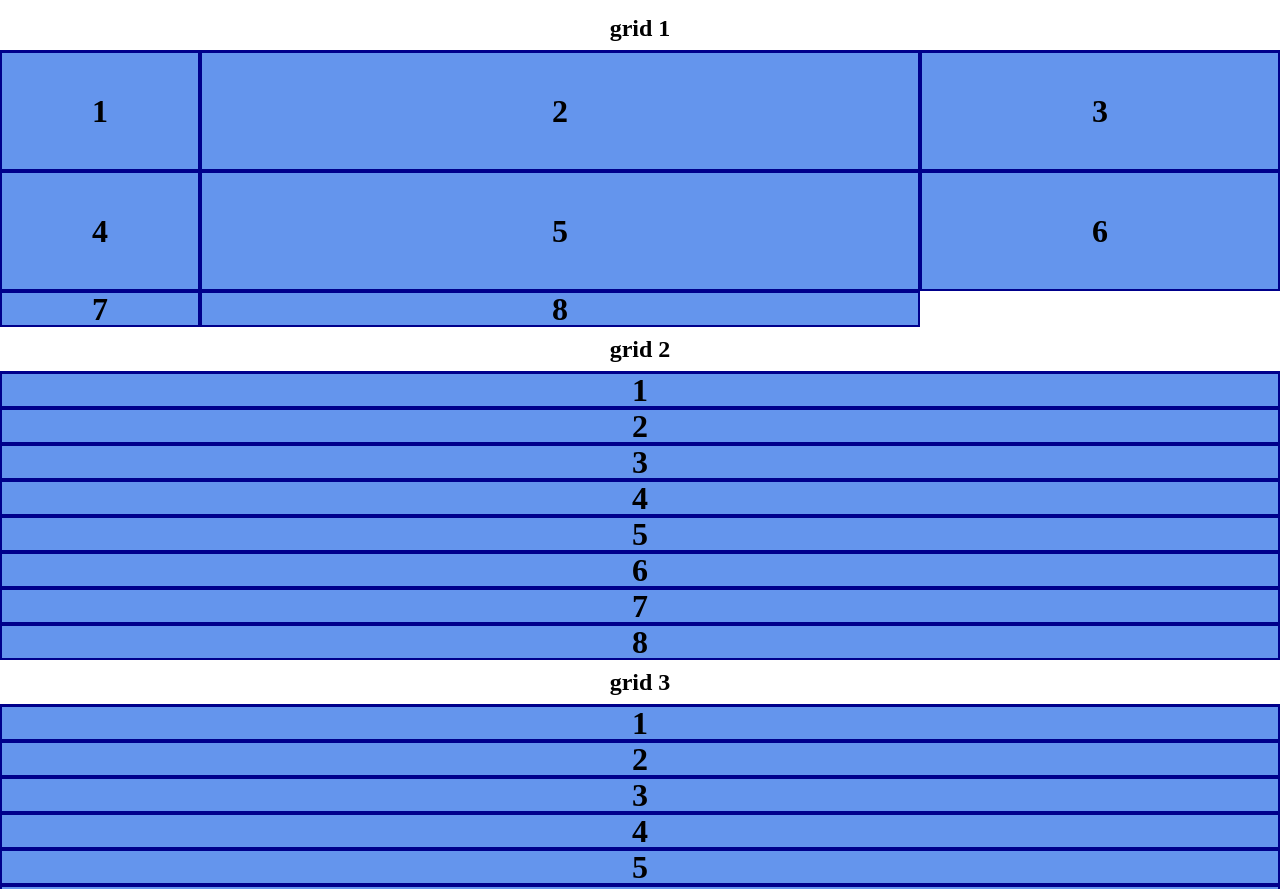
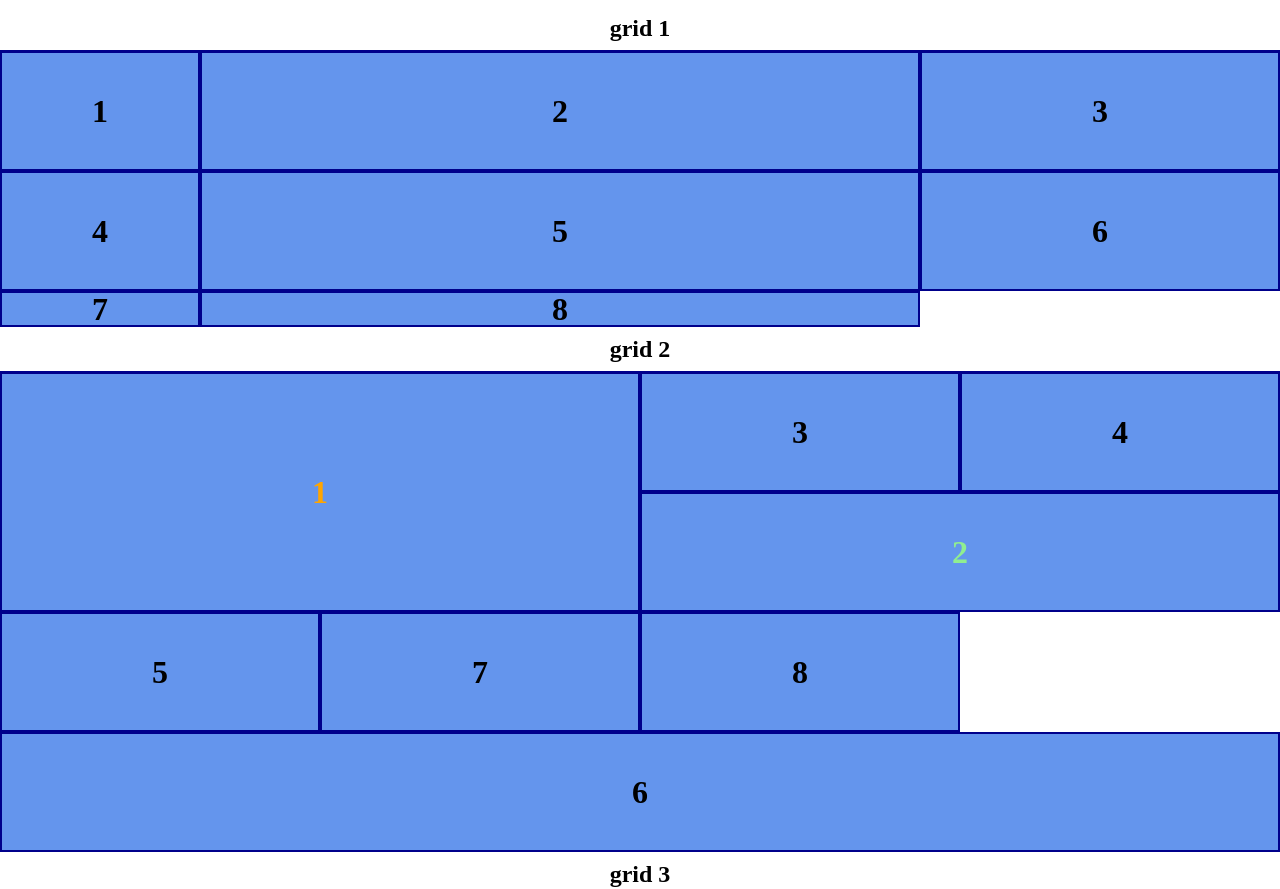
Before and after one commit to turc0228/f26-week11, a plain HTML site: page index.html in a window 1280 px wide. Shown: the part 70-959 px from the top of the page. Drawn offline with Linux system fonts and the light colour scheme.

Commit message:
stylesheet changes

```diff
--- a/styles/style.css
+++ b/grids.css
@@ -189,3 +189,67 @@ section.one article {
     in the template below, the third row won't have an height */
     grid-template-rows: 120px 120px;
 }
+
+section.two article {
+    display: grid;
+
+    /* repeat lets you define any number of rows/columns to take up the same amount of space */
+    grid-template-columns: repeat(4, 1fr);
+
+    /* grid-auto-rows tells all rows to be this size */
+    grid-auto-rows: 120px;
+
+    /* tell the grid to fill in spaces left by a cell that doesn't fit */
+    grid-auto-flow: dense;
+}
+
+/* you can control the individual cells - or the children of the grid - to position or size them individually */
+section.two div:nth-child(1) {
+    color: orange;
+
+    /* you can tell one of your cells to start at a row or column, and end at a row or column */
+    grid-column-start: 1;
+    grid-column-end: 3;
+
+    grid-row-start: 1;
+    grid-row-end: 3;
+}
+
+section.two div:nth-child(2) {
+    color: lightgreen;
+
+    grid-column-start: 3;
+    grid-column-end: 5;
+
+    grid-row-start: 2;
+    grid-row-end: 3;
+}
+
+section.two div:nth-child(6) {
+    grid-column-start: 1;
+    /* you can use span to say how many columns or rows to stretch across */
+    grid-column-end: span 4;
+}
+
+section.three article {
+    display: grid;
+    grid-auto-flow: dense;
+
+    grid-template-columns: 1fr 2fr 1fr;
+    grid-auto-rows: 120px;
+}
+
+section.three div:nth-child(2) {
+    /* by default everything has an order value of 0, anything with a higher order comes later, anything with a lower order comes earlier */
+    order: 1;
+}
+
+section.three div:nth-child(5){
+    /* you can use a shorthand for start and end */
+    grid-area: 1 / 2 / span 2 / span 2;
+    /* this is equivalent to writing:
+    grid-column-start: 1;
+    grid-row-start: 1;
+    grid-column-end: span 2;
+    grid-row-end: span 2; */
+}
--- a/index.html
+++ b/index.html
@@ -6,7 +6,7 @@
     <meta name="viewport" content="width=device-width, initial-scale=1.0">
     <!-- ai prompt to link css:
      link css sheet to index.html -->
-    <link rel="stylesheet" href="styles/style.css">
+    <link rel="stylesheet" href="grids.css">
     <title>CSS Grid</title>
 </head>
 
```
